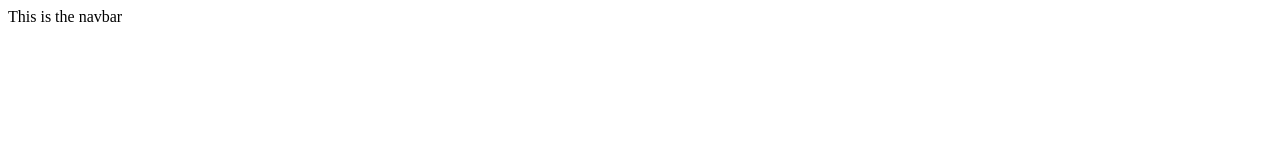
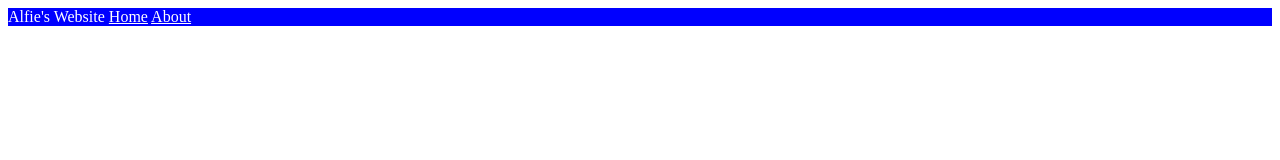
Before and after one commit to alfredonline/third-example, a plain HTML site: page index.html in a window 1280 px wide. Drawn offline with Linux system fonts and the light colour scheme.

Commit message:
add nav section

```diff
--- a/index.html
+++ b/index.html
@@ -1,13 +1,18 @@
 <!DOCTYPE html>
 <html lang="en">
-<head>
-    <meta charset="UTF-8">
-    <meta name="viewport" content="width=device-width, initial-scale=1.0">
+  <head>
+    <meta charset="UTF-8" />
+    <meta name="viewport" content="width=device-width, initial-scale=1.0" />
     <title>Document</title>
-</head>
-<body>
-    <nav>
-        This is the navbar
-    </nav>
-</body>
+    <link rel="stylesheet" href="styles.css" />
+  </head>
+  <body>
+    <div id="navbar">
+      Alfie's Website
+      <a href="#">Home</a>
+      <a href="#">About</a>
+    </div>
+  </body>
 </html>
+
+<!-- html:5 -->
--- /dev/null
+++ b/styles.css
@@ -0,0 +1,8 @@
+#navbar {
+    background-color: blue;
+    color: white;
+}
+
+a {
+    color: white;
+}
```
